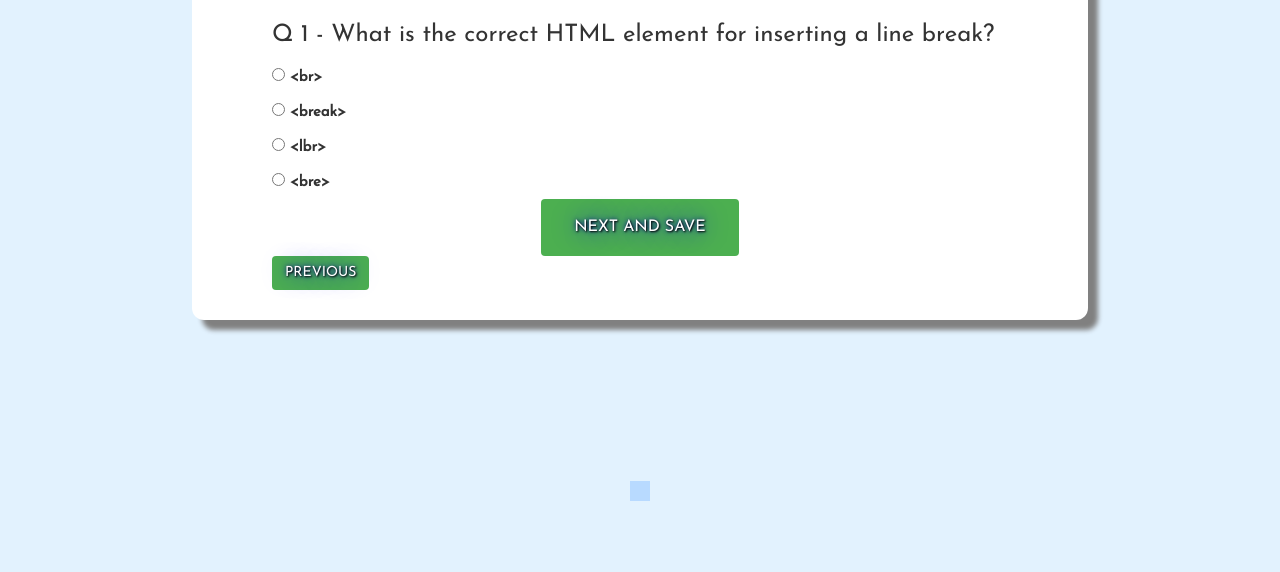
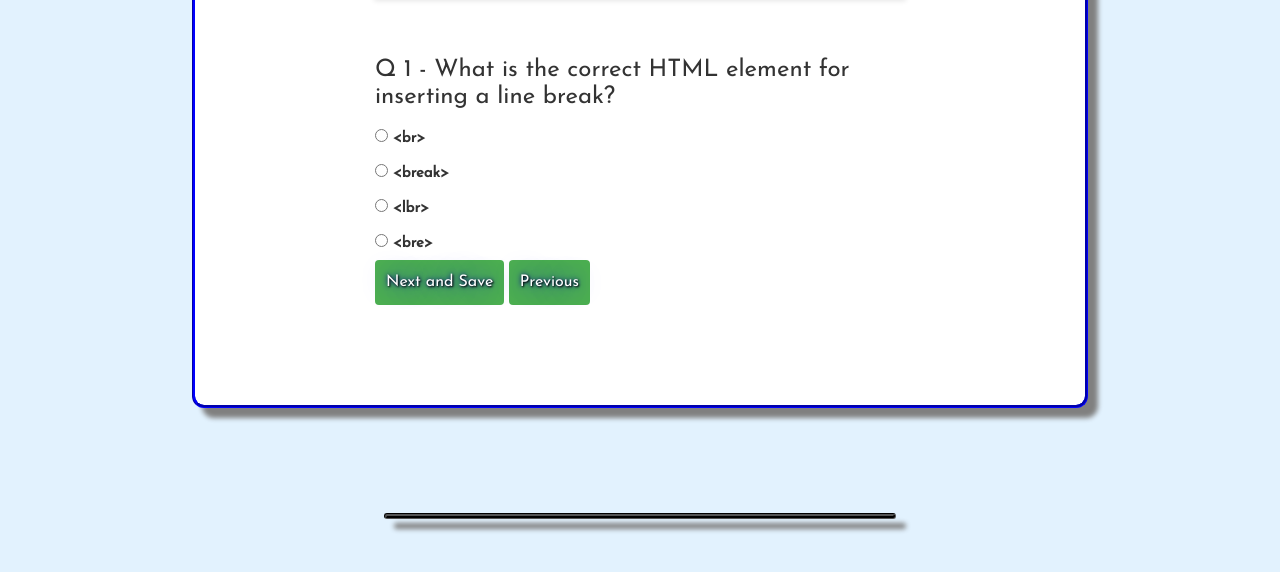
Before and after one commit to aanandisupriya584/Online-Quiz, a plain HTML site: page index.html in a window 1280 px wide. Shown: the part 301-873 px from the top of the page. Drawn offline with nearby package versions, Linux system fonts and the light colour scheme.

Commit message:
Update style.css

```diff
--- a/style.css
+++ b/style.css
@@ -49,10 +49,15 @@ html{
 .inner{
 	width:70vw;
 	background-color:#fff;
-	padding:3rem 8rem;
+	padding:10rem 18rem;
 	margin: 30px;
+	border:groove;
 	border-radius:12px;
-	box-shadow:10px 10px 5px grey;;
+	border-width: 3px;
+	border-color:blue;
+	box-shadow:10px 10px 5px grey;
+	display:show;
+	margin:auto;
 }
 .inner h2{
 	font-size:3.5rem;
@@ -71,33 +76,45 @@ html{
 
 #submit,.btn{
 	background-color: #4CAF50;
-	padding: 16px 32px;
+	padding: 10px 10px;
 	outline:none;
-	text-align: center;
 	color: white;
 	text-shadow:1px 1px 2px black, 0 0 25px blue, 0 0 5px darkblue;
     text-decoration: none;
-    display: block;
+    display: inline;
 	margin: auto;
     font-size: 16px;
-	text-transform:uppercase;
-
 
 }
-#showScore{
-	background-color:#b8daff;
-	margin: 10px;
+#sub{
+	background-color: #4CAF50;
 	padding: 10px 10px;
 	outline:none;
+	color: white;
+	text-shadow:1px 1px 2px black, 0 0 25px blue, 0 0 5px darkblue;
+    text-decoration: none;
+    display: inline;
+	margin: auto;
+    font-size: 16px;
+}
+#showScore{
+	width:40vw;
+	background-color:#fff;
+	padding:0rem 0rem;
+	margin: 30px;
+	border:groove;
+	border-radius:12px;
+	border-width: 3px;
+	border-color:black;
 	text-align: center;
-	color:#000000;
-    text-decoration: none;
-	font-size: 16px;
+	color:blue;
+	box-shadow:10px 10px 5px grey;
+	display:block;
+	margin:auto;
+
 
 }
 .scoreArea{
 	display:show;
 	margin:auto;
-	padding:20px;
-	margin:20px;
 }
```
